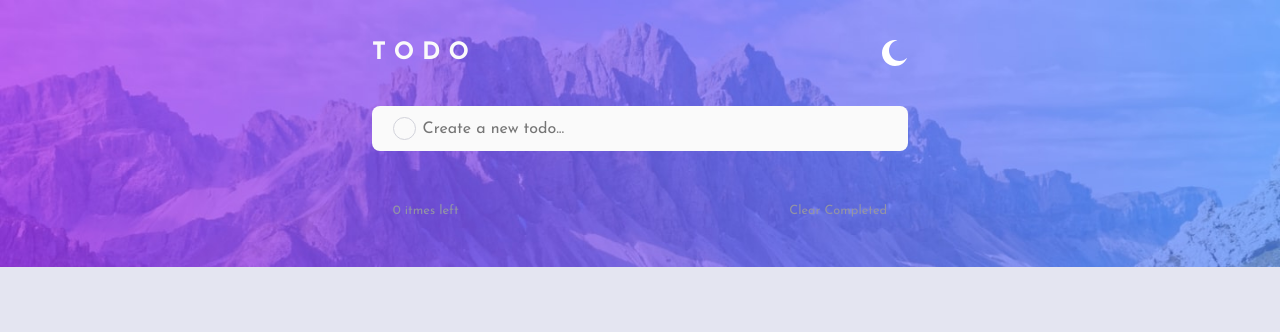
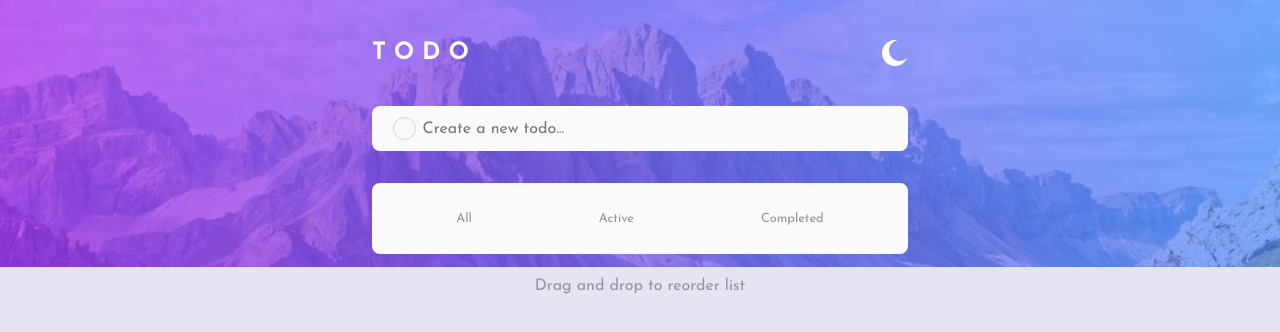
Before and after one commit to Heba-WebDev/To-Do-App, a React (Create React App) app: page / in a window 1280 px wide. Shown: the top 332 px of the page. Built offline with nearby package versions, Linux system fonts and the light colour scheme.

Commit message:
adding and deleting functionality are working in the app

```diff
--- a/src/Todo.css
+++ b/src/Todo.css
@@ -155,4 +155,24 @@ hr {
     justify-content: space-between;
     font-weight: 200;
     font-size: 0.8rem;
+    background-color: var(--todo-bg);
 }
+
+
+.filter-todo-list {
+    color: var(--todo-secondary-text);
+    padding: 1.8rem 1.3rem;
+    display: flex;
+    justify-content: space-around;
+    font-weight: 200;
+    font-size: 0.8rem;
+    background-color: var(--todo-bg);
+    margin-top: 2rem;
+    border-radius: 8px;
+}
+
+.drag-drop {
+    color: var(--todo-secondary-text);
+    text-align: center;
+    margin-top: 1.5rem;
+}
--- a/src/Todo.js
+++ b/src/Todo.js
@@ -34,22 +34,42 @@ export default function Todo() {
         }
 
         setList([...list].concat(newItem))
-
+        SetListItemsCount(previousCount => previousCount + 1)
         setListItem("")
 
     }
    }
 
+
+
    function deleteItem(id) {
-      const newList = [...list].filter((todo) => todo.id !== id)
 
-      setList(newList)
+     const newList = [...list].filter((todo) => {
+      if(todo.id === id && !todo.completed) {
+        SetListItemsCount(previousCount => previousCount - 1)
+      }
+
+      return todo.id !== id
+     })
+
+     setList(newList)
+
    }
+
+
+   const [listItemsCount, SetListItemsCount] = React.useState(0);
+
 
    function todoCompleted(id) {
 
    const newList = [...list].map((todo) => { if(todo.id === id) {
-     todo.completed = !todo.completed }
+     if (todo.completed === false) {
+         todo.completed = true;
+         SetListItemsCount(previousCount => previousCount - 1)
+     } else {
+        todo.completed = false;
+        SetListItemsCount(previousCount => previousCount + 1)
+     }}
      return todo
    })
    setList(newList)
@@ -57,7 +77,14 @@ export default function Todo() {
    }
 
 
-   const [listItemsCount, SetListItemsCount] = React.useState(0)
+
+
+   function clearCompletedItems(id) {
+    const newList = [...list].filter((todo) => {
+        return !todo.completed
+       })
+    setList(newList)
+   }
 
     return (
         <main className="todo-wrapper" data-theme={theme}>
@@ -113,11 +140,22 @@ export default function Todo() {
 
              )}
 
-           {list &&
+           {list.length !== 0 &&
             <div className="list-states">
                     <div className="itemCount">{listItemsCount} itmes left</div>
-                    <div className="clear">Clear Completed</div>
+                    <div className="clear" onClick={clearCompletedItems}>Clear Completed</div>
                  </div>}
+
+            <div className="filter-todo-list">
+                <div>All</div>
+                <div>Active</div>
+                <div>Completed</div>
+            </div>
+
+
+            <div className="drag-drop">
+                <p>Drag and drop to reorder list</p>
+            </div>
              </div>
 
         </main>
```
